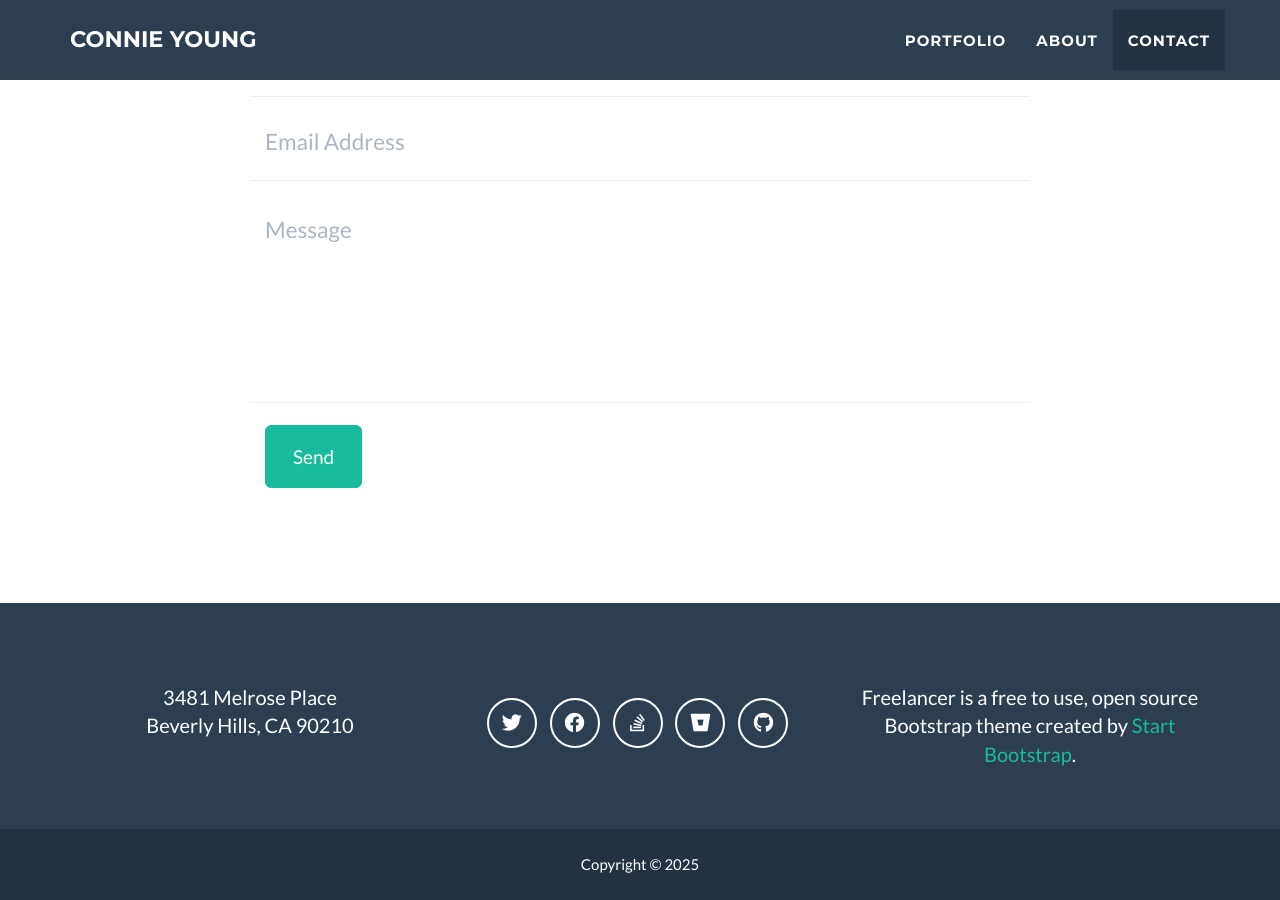
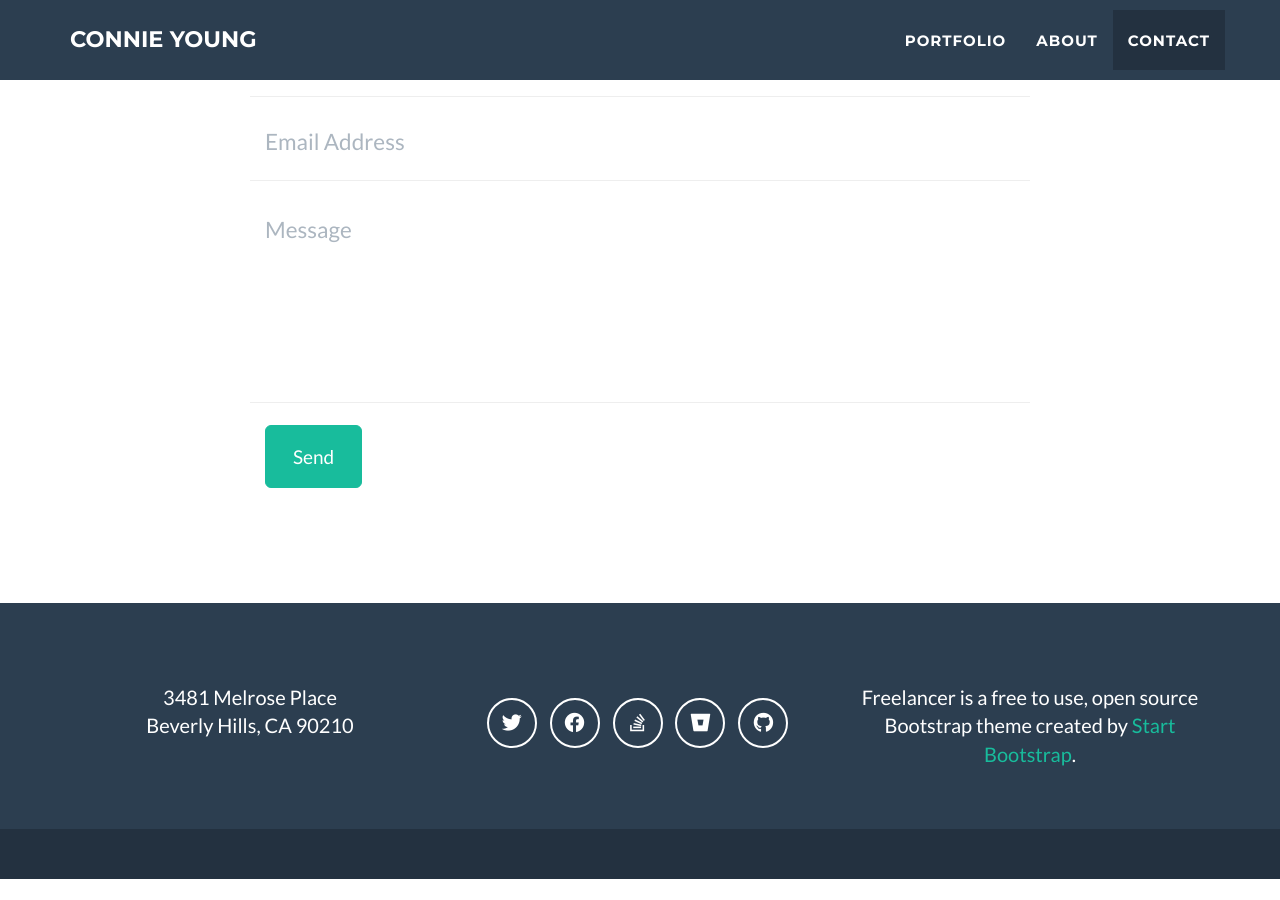
Before and after one commit to conniemyou/cyoung-portfolio, a Jekyll site: the page built from _posts/2014-07-18-project-1.markdown, in a window 1280 px wide and 900 px high, scrolled down 2347 px. Built offline with Jekyll 4.4.1, drawn with Linux system fonts in a browser that asks for light colours; after the commit the page ends 3226 px from its top, so only the background shows below that.

Commit message:
footer removal

```diff
--- a/_includes/footer.html
+++ b/_includes/footer.html
@@ -32,9 +32,6 @@
   <div class="footer-below">
     <div class="container">
       <div class="row">
-        <div class="col-lg-12">
-          Copyright &copy; {{ site.footer.copyright }} 20{{ site.time | date: '%y' }}
-        </div>
       </div>
     </div>
   </div>
```
